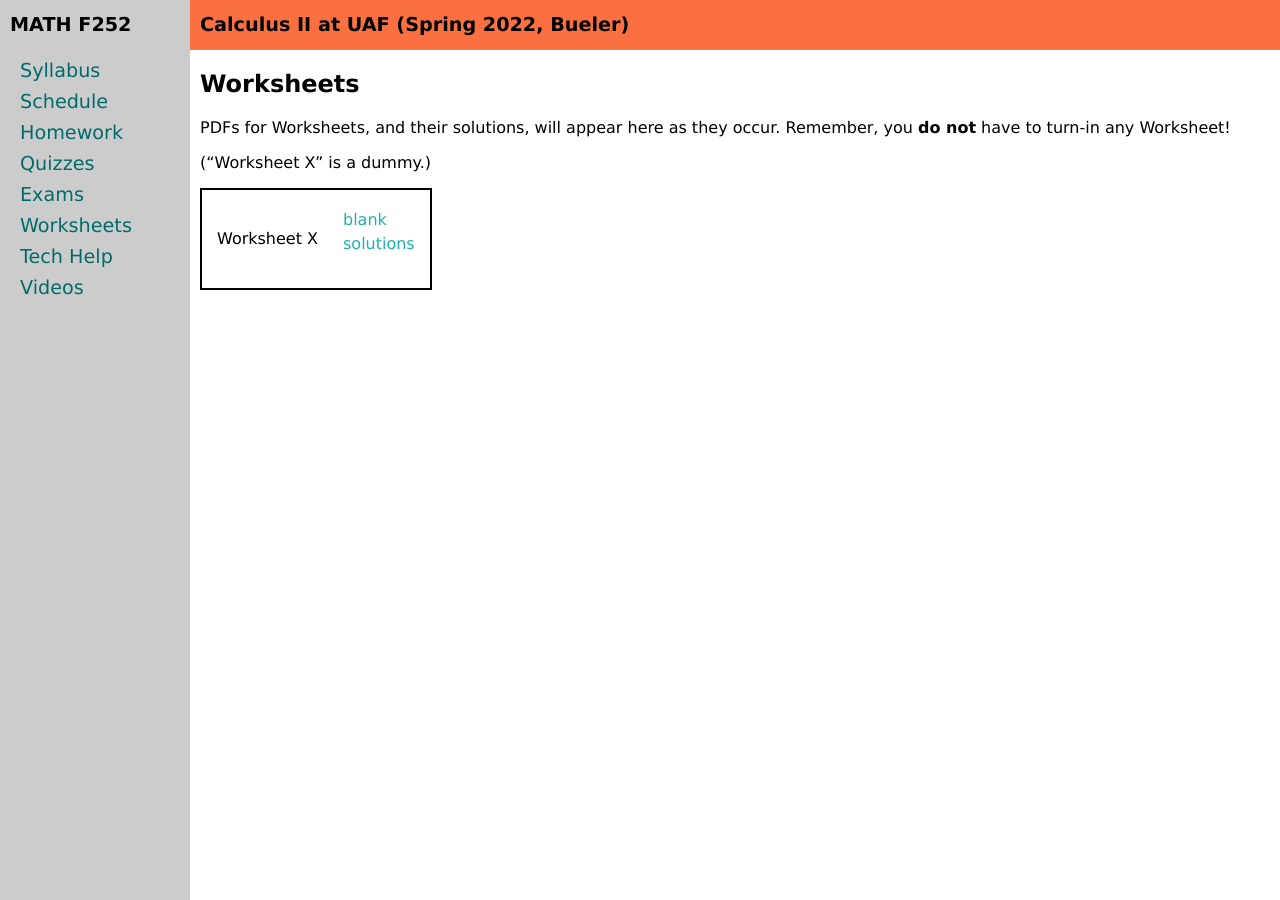
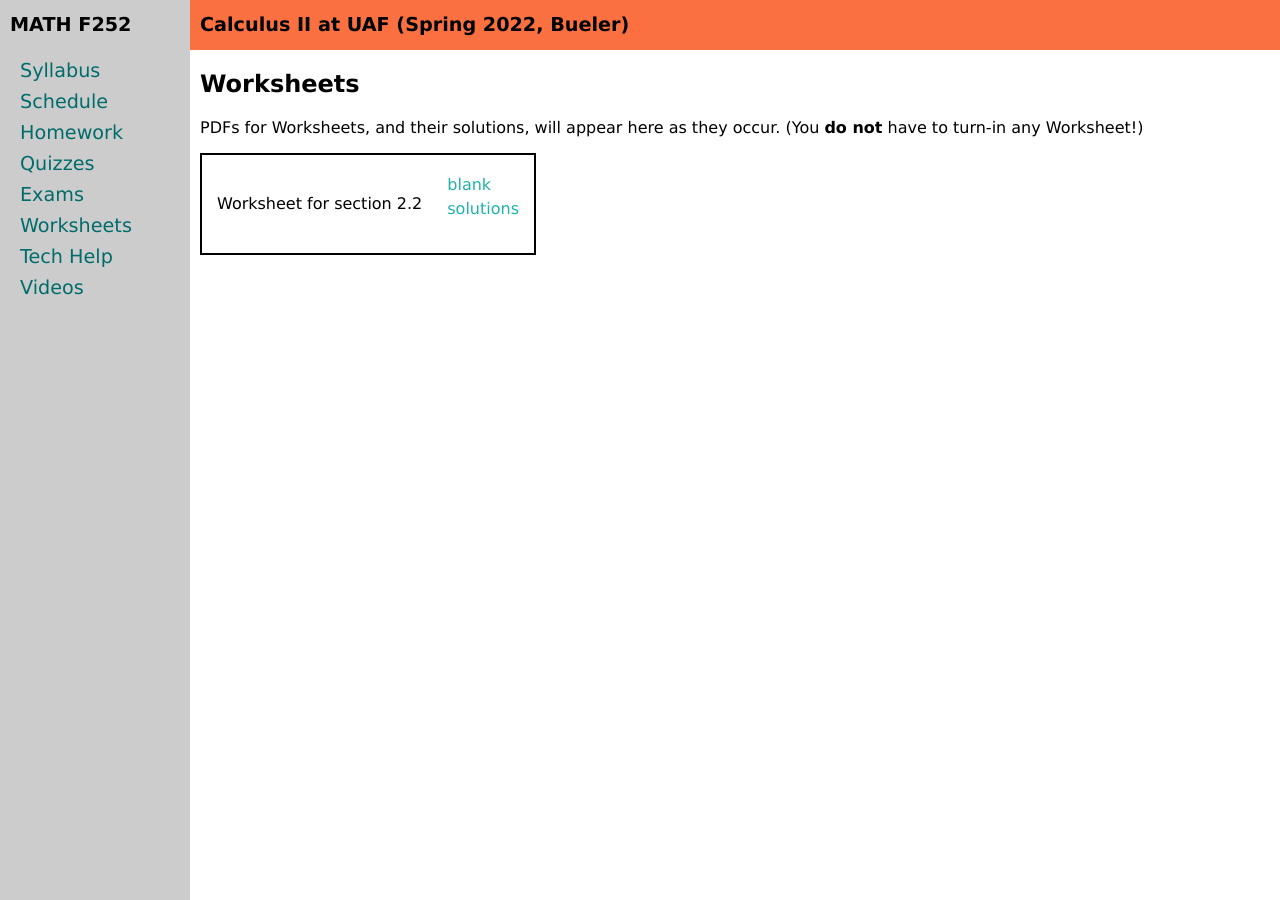
Before and after one commit to uaf-math/calc2, a Jekyll site: the page built from worksheets.md, in a window 1280 px wide. Built offline with Jekyll 4.4.1, drawn with Linux system fonts in a browser that asks for light colours.

Commit message:
Post first worksheet ... need to add solutions.

```diff
--- a/worksheets.md
+++ b/worksheets.md
@@ -5,8 +5,6 @@ title: Worksheets
 
 ## Worksheets
 
-PDFs for Worksheets, and their solutions, will appear here as they occur.  Remember, you **do not** have to turn-in any Worksheet!
-
-("Worksheet X" is a dummy.)
+PDFs for Worksheets, and their solutions, will appear here as they occur.  (You **do not** have to turn-in any Worksheet!)
 
 {% include worksheet_table.md  data=site.data.worksheets %}
```
Also changed, not shown: _data/worksheets.yml (+4 -4 lines), 3 other files.
